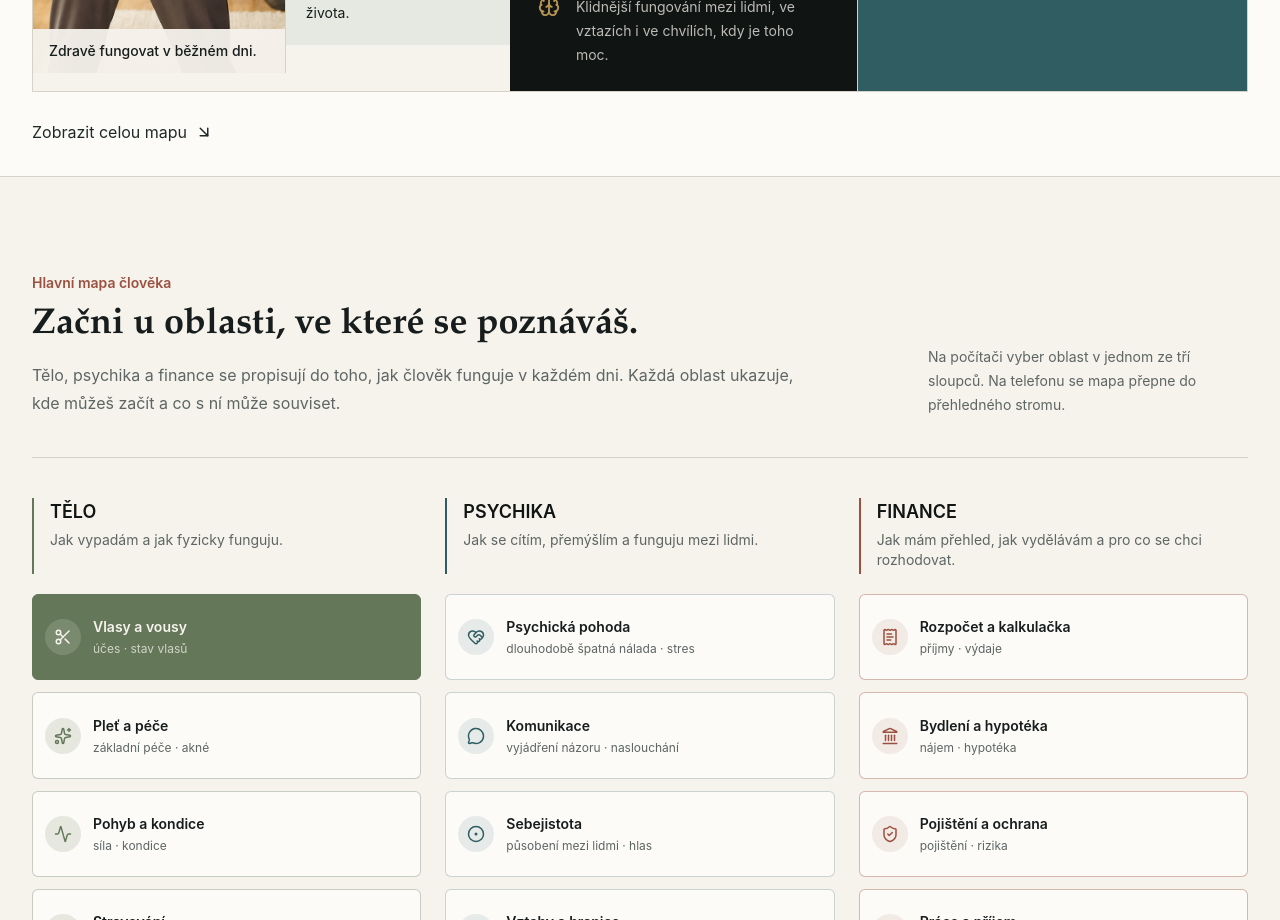
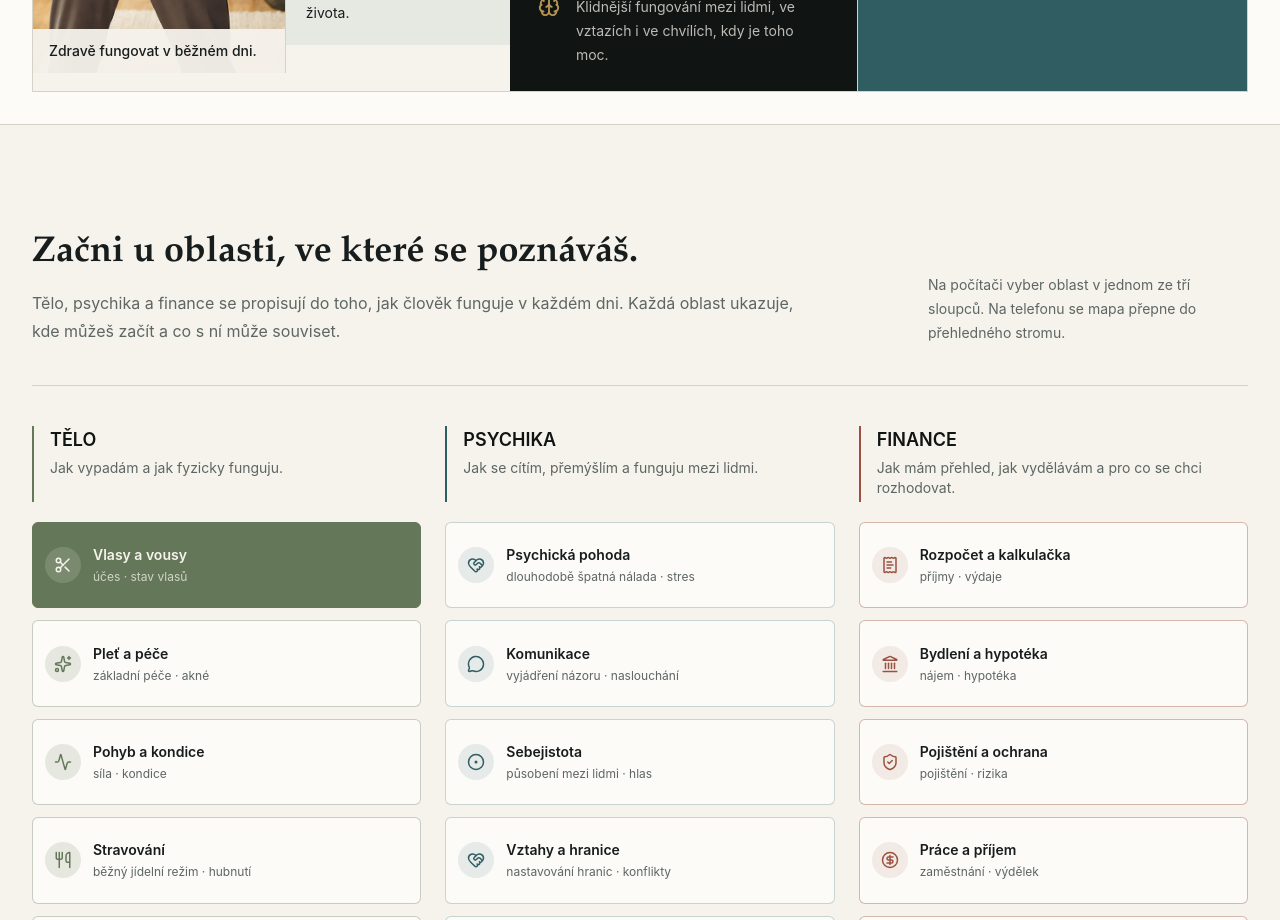
Before and after one commit to NeoCZ0101/CZECH-HORSE, a Next.js app: page / in a window 1280 px wide. Shown: the part 880-1800 px from the top of the page. Built offline with nearby package versions, Linux system fonts and the light colour scheme.

Commit message:
Simplify homepage section navigation

```diff
--- a/components/home/body-mind-map.tsx
+++ b/components/home/body-mind-map.tsx
@@ -193,7 +193,6 @@ export function BodyMindMap() {
         <ScrollReveal>
           <div className="flex flex-col gap-6 border-b border-sand pb-10 lg:flex-row lg:items-end lg:justify-between">
             <SectionHeading
-              eyebrow="Hlavní mapa člověka"
               title="Začni u oblasti, ve které se poznáváš."
               description="Tělo, psychika a finance se propisují do toho, jak člověk funguje v každém dni. Každá oblast ukazuje, kde můžeš začít a co s ní může souviset."
             />
--- a/components/home/home-hero.tsx
+++ b/components/home/home-hero.tsx
@@ -1,6 +1,6 @@
 import Image from "next/image";
 import Link from "next/link";
-import { ArrowDownRight, ArrowRight, Brain, Scissors, Sparkles, WalletCards } from "lucide-react";
+import { ArrowRight, Brain, Scissors, Sparkles, WalletCards } from "lucide-react";
 import { FinanceCalculator } from "@/components/home/finance-calculator";
 
 export function HomeHero() {
@@ -109,10 +109,6 @@ export function HomeHero() {
           </section>
         </div>
 
-        <Link href="#mapa-cloveka" className="mt-5 inline-flex items-center gap-2 text-sm font-semibold text-forest transition hover:text-terracotta sm:mt-7">
-          Zobrazit celou mapu
-          <ArrowDownRight aria-hidden size={18} />
-        </Link>
       </div>
     </section>
   );
```
